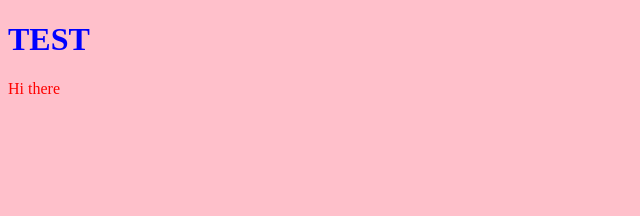
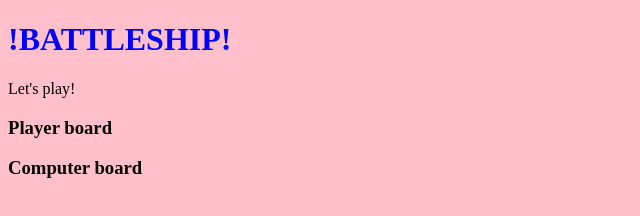
Before and after one commit to Conor-Dunne/battleship-game, a website built with webpack: page src/template.html in a window 1280 px wide. Shown: the whole page, without its empty margins (0-640 px from the left). Built offline with nearby package versions, Linux system fonts and the light colour scheme.

Commit message:
Start user interface

```diff
--- a/src/styles.css
+++ b/src/styles.css
@@ -5,7 +5,3 @@ h1 {
 body {
     background: pink;
 }
-
-p {
-    color: red;
-}
--- a/src/template.html
+++ b/src/template.html
@@ -1,15 +1,36 @@
 <!DOCTYPE html>
 <html lang="en">
+
 <head>
     <meta charset="UTF-8">
     <meta http-equiv="X-UA-Compatible" content="IE=edge">
     <meta name="viewport" content="width=device-width, initial-scale=1.0">
-    <title><%= htmlWebpackPlugin.options.title %></title>
+    <title>
+        <%= htmlWebpackPlugin.options.title %>
+    </title>
 </head>
+
 <body>
     <div class="container">
-        <h1>TEST</h1>
-        <p>Hi there</p>
+        <header>
+            <h1>!BATTLESHIP!</h1>
+        </header>
+        <div id="message-box">
+            <p>Let's play!</p>
+        </div>
+        <div class="boards-wrapper">
+            <div class="board-section" id="player-section">
+                <div class="board" id="player-board"></div>
+                <h3>Player board</h3>
+            </div>
+            <div class="board-section" id="computer">
+                <div class="board" id="computer-board">
+                </div>
+                <h3>Computer board</h3>
+            </div>
+        </div>
+    </div>
     </div>
 </body>
+
 </html>
```
Also changed, not shown: dist/bundle295865b8517f374fc843.js, dist/bundlef12c9ee4d282fb977c91.js (deleted), dist/index.html, src/components/boards.js (added), 3 other files.
